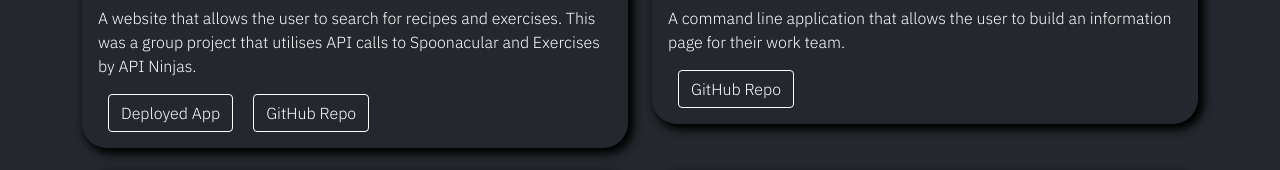
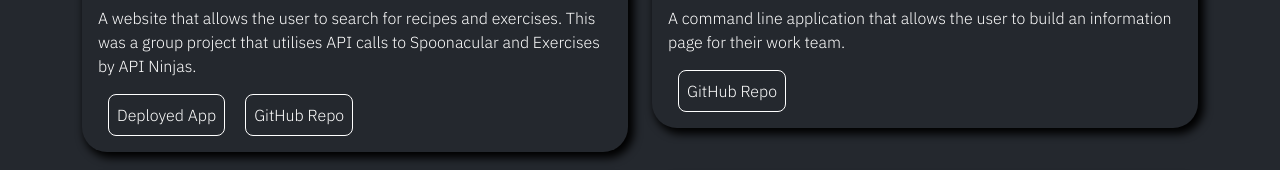
Before and after one commit to codenamehaylz/react-portfolio, a React (Create React App) app: page /projects in a window 1280 px wide. Shown: the part 614-784 px from the top of the page. Built offline with nearby package versions, Linux system fonts and the light colour scheme.

Commit message:
removed comments, removed btn classes and made custom button style

```diff
--- a/public/index.html
+++ b/public/index.html
@@ -7,31 +7,18 @@
     <meta name="theme-color" content="#000000" />
     <meta
       name="description"
-      content="Web site created using create-react-app"
+      content="Hi! I'm a Front End Web Developer based in Lancashire, UK, and this is my portfolio."
     />
     <link rel="apple-touch-icon" href="%PUBLIC_URL%/logo192.png" />
     <link rel="stylesheet" href="https://cdn.jsdelivr.net/npm/bootstrap@5.1.3/dist/css/bootstrap.min.css" integrity="sha384-1BmE4kWBq78iYhFldvKuhfTAU6auU8tT94WrHftjDbrCEXSU1oBoqyl2QvZ6jIW3" crossorigin="anonymous">
     <link rel="stylesheet" href="style.css" />
-    <link rel="preconnect" href="https://fonts.googleapis.com">
     <!--Link to google fonts used-->
     <link rel="preconnect" href="https://fonts.googleapis.com">
     <link rel="preconnect" href="https://fonts.gstatic.com" crossorigin>
     <link href="https://fonts.googleapis.com/css2?family=IBM+Plex+Mono&family=IBM+Plex+Sans:wght@300&display=swap" rel="stylesheet">
-    <!--
-      manifest.json provides metadata used when your web app is installed on a
-      user's mobile device or desktop. See https://developers.google.com/web/fundamentals/web-app-manifest/
-    -->
+
     <link rel="manifest" href="%PUBLIC_URL%/manifest.json" />
-    <!--
-      Notice the use of %PUBLIC_URL% in the tags above.
-      It will be replaced with the URL of the `public` folder during the build.
-      Only files inside the `public` folder can be referenced from the HTML.
-
-      Unlike "/favicon.ico" or "favicon.ico", "%PUBLIC_URL%/favicon.ico" will
-      work correctly both with client-side routing and a non-root public URL.
-      Learn how to configure a non-root public URL by running `npm run build`.
-    -->
-    <title>Hayley Blackburn- Portfolio</title>
+    <title>Hayley Blackburn - Portfolio</title>
   </head>
   <body>
     <noscript>You need to enable JavaScript to run this app.</noscript>
--- a/public/style.css
+++ b/public/style.css
@@ -27,12 +27,15 @@ a:hover {
     color: var(--vsyellow);
 }
 
-.btn {
+button {
+    padding: 8px;
+    background-color: transparent;
     border: 1px solid #fff;
+    border-radius: 8px;
     color: #fff;
 }
 
-.btn:hover {
+button:hover {
     color: var(--vsbrightblue);
     border: 1px solid var(--vsbrightblue);
 }
--- a/src/components/Contact.js
+++ b/src/components/Contact.js
@@ -122,7 +122,7 @@ function Contact() {
           </div>
 
           <div className="col-sm-10 col-lg-8 align-self-center">
-          <button className="btn" type="submit">Submit</button>
+          <button type="submit">Submit</button>
           </div>
 
           {success && <p>Message Sent!</p>}
--- a/src/components/Project.js
+++ b/src/components/Project.js
@@ -5,19 +5,12 @@ import codeQuizImg from "../images/Code-Quiz.png";
 import passwordGenImg from "../images/Password-Generator.gif";
 import workdayImg from "../images/Work-Day-Scheduler.png";
 
-// Reusable component using json data as props to render a single instance for each project
-//TODO router props to render right project based on user selection
-//TODO render: Project Title, Link to deployed, Link to GitHub Repo, GIF or screenshot of deployed app
-
-//TODO pin the repositories on GitHub profile
-
-
 function Project(props) {
 
     // checks if there is a deployed url for the project
     const isDeployed = () => {
         if (props.deployed) {
-            return <a href={props.deployed}><button className="btn">Deployed App</button></a>;
+            return <a href={props.deployed}><button>Deployed App</button></a>;
         } else {
             return "";
         }
@@ -51,7 +44,7 @@ function Project(props) {
                     <h2>{props.title}</h2>
                     <p>{props.description}</p>
                     {isDeployed()}
-                    <a href={props.repo}><button className="btn">GitHub Repo</button></a>
+                    <a href={props.repo}><button>GitHub Repo</button></a>
                 </div>
             </div>
         </div>
```
